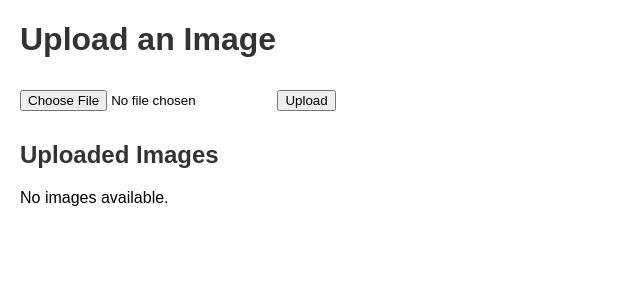
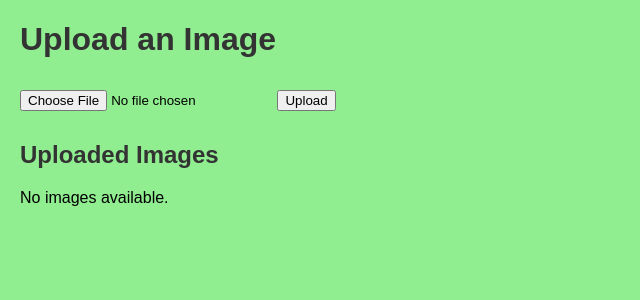
Before and after one commit to akshayk122/imageg2caption, a Flask app: template templates/index.html in a window 1280 px wide. Shown: the top 300 px of the page, without its empty margins (0-640 px from the left). Run offline with Flask 3, Linux system fonts and the light colour scheme; the template is opened without the code that fills it, so the values that code supplies are empty.

Commit message:
Update index.html

```diff
--- a/templates/index.html
+++ b/templates/index.html
@@ -37,7 +37,7 @@
         }
     </script>
 </head>
-<body>
+<body style="background-color: #90EE90;">
     <h1>Upload an Image</h1>
     <form action="{{ url_for('upload_file') }}" method="post" enctype="multipart/form-data" onsubmit="return validateForm();">
         <input type="file" name="file" id="file" accept="image/*" required>
```
